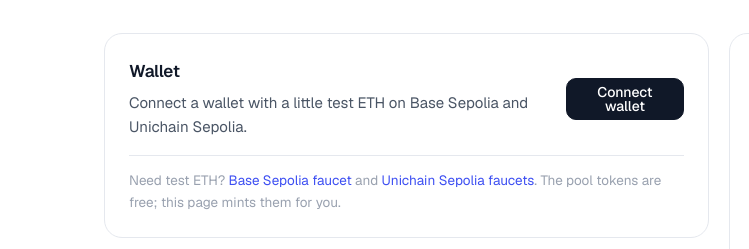
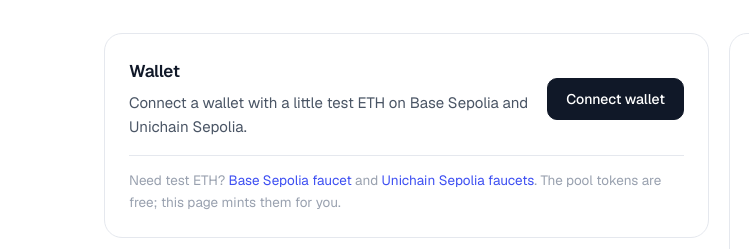
Before and after one commit to thesithunyein/lagless, a plain HTML site: page web/app/index.html in a window 1280 px wide. Shown: the part 274-523 px from the top of the page, 0-749 px from the left. Drawn offline with nearby package versions, Linux system fonts and the light colour scheme; no server answers.

Commit message:
App: keep wallet button on one line
Co-Authored-By: Claude Opus 5.5 <noreply@anthropic.com>
Claude-Session: https://claude.ai/code/session_01AqF3VNP9m1m6GwyrVi1YQe

```diff
--- a/web/app/index.html
+++ b/web/app/index.html
@@ -73,6 +73,7 @@
   .hint a, .fine a, .log a, .result a { color: var(--blue); text-decoration: none; }
   .hint a:hover, .fine a:hover, .log a:hover, .result a:hover { text-decoration: underline; }
   .wallet .row { display: flex; justify-content: space-between; align-items: center; gap: 16px; }
+  .wallet .btn { white-space: nowrap; flex: none; }
   .wallet.ok .btn { background: var(--white); color: var(--ink); border-color: var(--line); }
   .step { display: grid; grid-template-columns: 32px 1fr; gap: 16px; }
   .step.dim { opacity: .55; }
```
